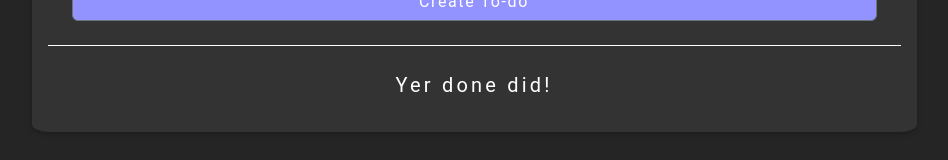
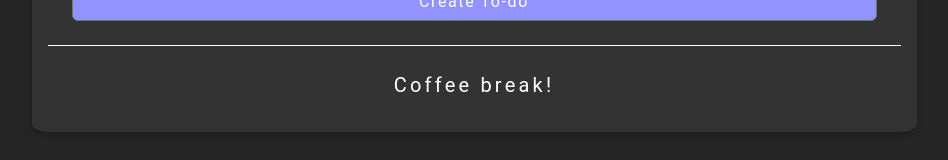
Before and after one commit to sc-pak/react-takehome-challenge, a React (Create React App) app: page / in a window 1280 px wide. Shown: the part 302-462 px from the top of the page, without its empty margins (166-1114 px from the left). Built offline with nearby package versions, Linux system fonts and the light colour scheme.

Commit message:
Change no-task message to choose a random message from a set of messages

```diff
--- a/src/App.js
+++ b/src/App.js
@@ -55,6 +55,7 @@ const App = () => {
   );
 
   const [priority, setPriority] = useState("none");
+  const [seed, setSeed] = useState(Math.random());
 
   // Update Methods
 
@@ -186,6 +187,7 @@ const App = () => {
         markDone={markDone}
         currentTime={currentTime}
         removeTag={deleteTodoTag}
+        seed={seed}
       />
     </div>
   );
--- a/src/TodoList.js
+++ b/src/TodoList.js
@@ -8,8 +8,19 @@ const TodoList = ({
   markDone,
   remove,
   removeTag,
+  seed,
 }) => {
-  let doneMessage = "Yer done did!";
+  let doneMessages = [
+    "Yer done did!",
+    "Got 'em!",
+    "You are done with all your tasks!",
+    "Time to surf!",
+    "Woot! All done!",
+    "Time to party!",
+    "All done!",
+    "Coffee break!",
+    "Tea break!",
+  ];
 
   return (
     <>
@@ -33,7 +44,7 @@ const TodoList = ({
         </div>
       ) : (
         <div className="empty">
-          <p>{doneMessage}</p>
+          <p>{doneMessages[Math.floor(seed * doneMessages.length)]}</p>
         </div>
       )}
     </>
```
